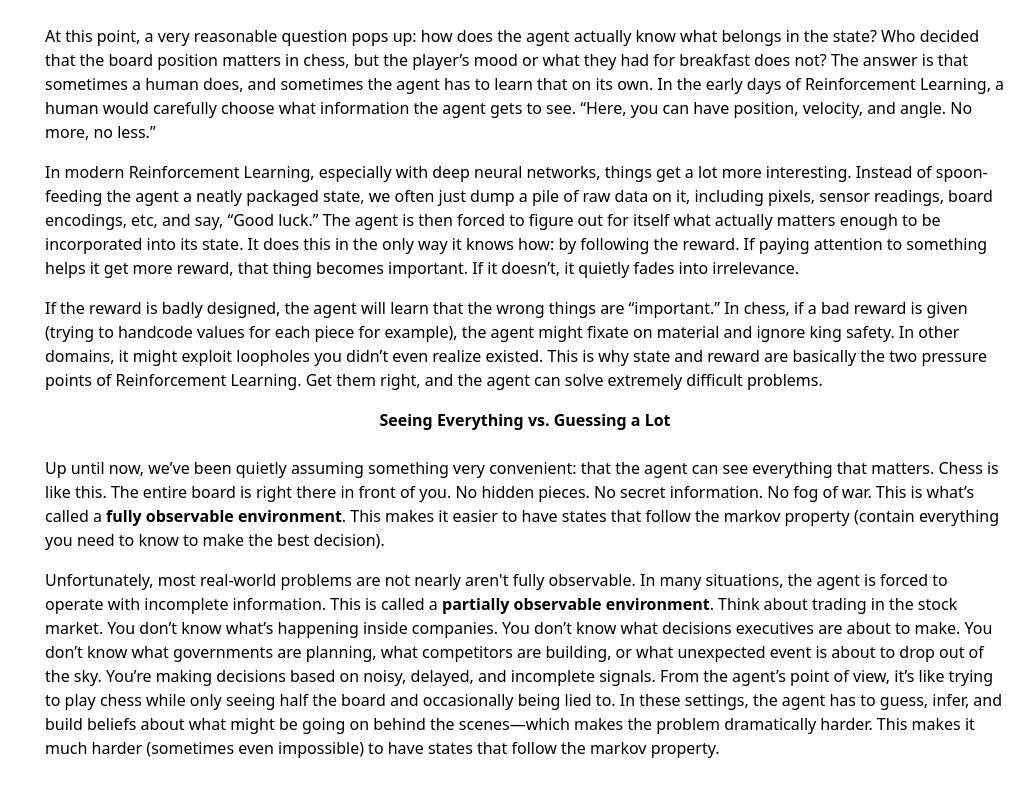
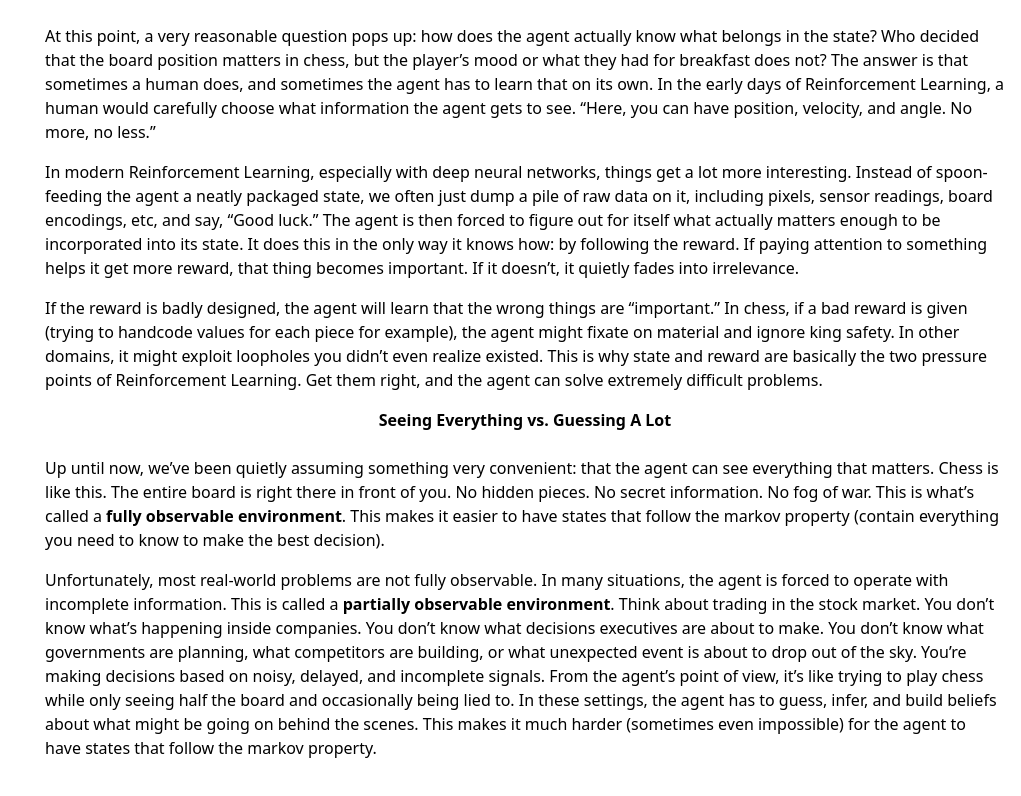
Before and after one commit to WilliamGiammona/learning-ai, a Next.js app: page /reinforcement-learning in a window 1280 px wide. Shown: the part 1405-2201 px from the top of the page, without its empty margins (259-1280 px from the left). Built offline with nearby package versions, Linux system fonts and the light colour scheme.

Commit message:
continuing introduction

```diff
--- a/app/reinforcement-learning/page.tsx
+++ b/app/reinforcement-learning/page.tsx
@@ -217,7 +217,7 @@ export default function ReinforcementLearningPage() {
 
             <p className="mb-4">
               <strong className="block text-center">
-                Seeing Everything vs. Guessing a Lot
+                Seeing Everything vs. Guessing A Lot
               </strong>
               <br />
               Up until now, we’ve been quietly assuming something very
@@ -231,9 +231,9 @@ export default function ReinforcementLearningPage() {
             </p>
 
             <p className="mb-4">
-              Unfortunately, most real-world problems are not nearly aren't
-              fully observable. In many situations, the agent is forced to
-              operate with incomplete information. This is called a{" "}
+              Unfortunately, most real-world problems are not fully observable.
+              In many situations, the agent is forced to operate with incomplete
+              information. This is called a{" "}
               <strong>partially observable environment</strong>. Think about
               trading in the stock market. You don’t know what’s happening
               inside companies. You don’t know what decisions executives are
@@ -244,9 +244,9 @@ export default function ReinforcementLearningPage() {
               it’s like trying to play chess while only seeing half the board
               and occasionally being lied to. In these settings, the agent has
               to guess, infer, and build beliefs about what might be going on
-              behind the scenes—which makes the problem dramatically harder.
-              This makes it much harder (sometimes even impossible) to have
-              states that follow the markov property.
+              behind the scenes. This makes it much harder (sometimes even
+              impossible) for the agent to have states that follow the markov
+              property.
             </p>
           </section>
         </main>
```
